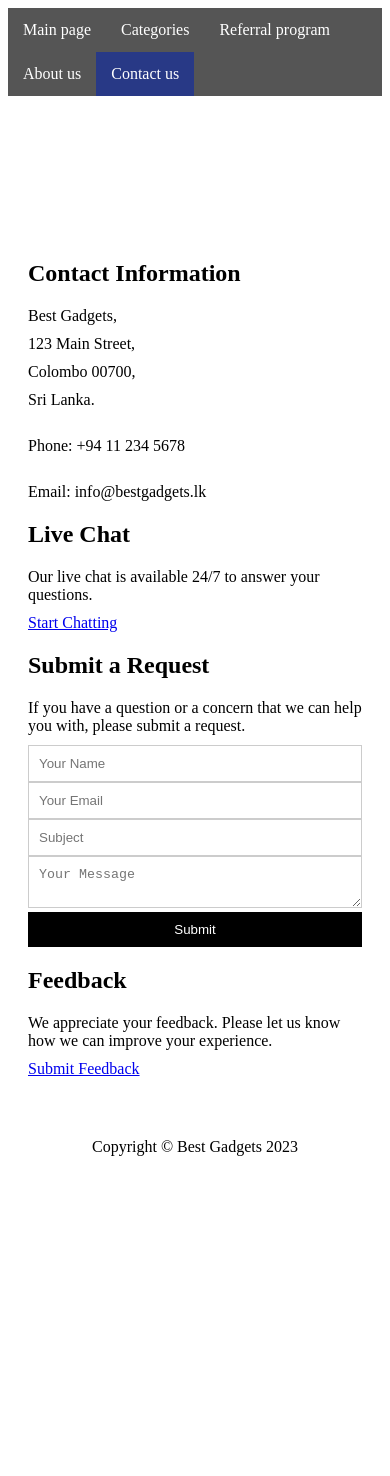
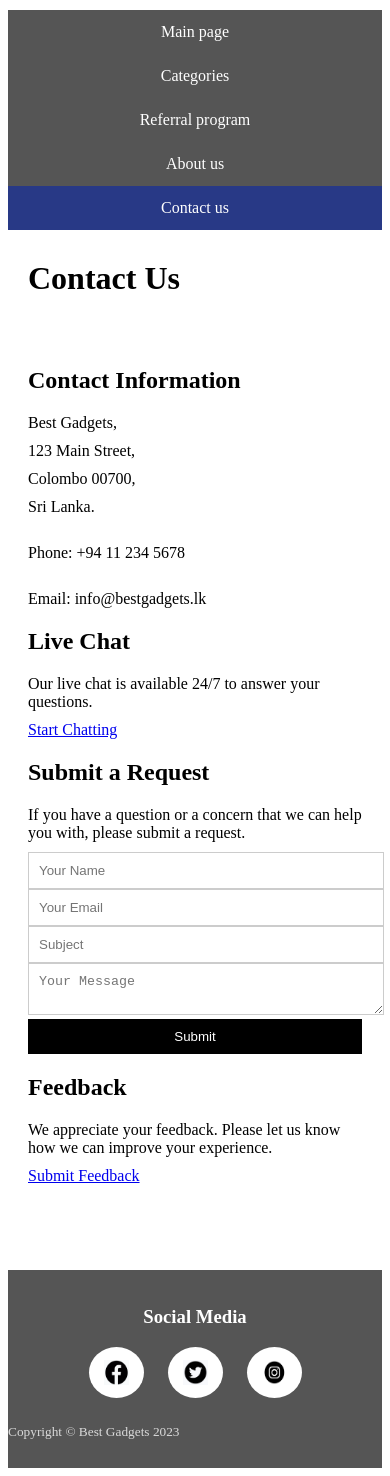
Before and after one commit to DilshaPrathibha/Online-Shopping-Store---Best-Gadgets, a plain HTML site: page Contact us.html in a window 390 px wide. Before the commit the page ends 1194 px from the top, so only its background shows below. Drawn offline with Linux system fonts and the light colour scheme.

Commit message:
Improved responsiveness

```diff
--- a/Contact us.html
+++ b/Contact us.html
@@ -5,16 +5,13 @@
   <meta name="viewport" content="width=device-width, initial-scale=1.0">
   <title>Contact Us</title>
 
+  <link rel="stylesheet" type="text/css" href="style.css">
+
   <STyle>
-    * {
-  box-sizing: border-box;
-}
-
-
 
     header {
       background-color: #ffffff;
-  color: #fff;
+      color: #000000;
       padding: 20px;
     }
 
@@ -61,44 +58,8 @@ input[type="submit"] {
       cursor: pointer;
     }
 
-footer {
-  text-align: center;
-  padding: 20px;
-}
+  </STyle>
 
-
-
-.nav-bar {
-        list-style-type: none;
-        margin: 0;
-        padding: 0;
-        overflow: hidden;
-        background-color: rgb(85, 85, 85);
-    }
-
-    .nav-li {
-        float: left;
-    }
-
-    li a {
-        display: block;
-        color:white;
-        text-align: center;
-        padding: 13px 15px;
-        text-decoration: none;
-    }
-
-    li a:hover:not(.active){
-        background-color: black;
-    }
-
-    .active {
-        background-color: rgb(40, 57, 134);
-    }
-
-
-
-  </STyle>
 </head>
 <body>
 
@@ -114,7 +75,7 @@ footer {
 
 
   <header>
-    <h1>Best Gadgets Contact Us</h1>
+    <h1>Contact Us</h1>
   </header>
   <main>
     <section>
@@ -150,8 +111,26 @@ footer {
       <a href="https://bestgadgets.lk/contact-us/feedback">Submit Feedback</a>
     </section>
   </main>
+
   <footer>
-    <p>Copyright &copy; Best Gadgets 2023</p>
+    <div class="social-media">
+      <br>
+      <h3 class="section-title">Social Media</h3>
+      <ul class="social-media-list">
+        <li class="social-media-item">
+          <a href="https://www.facebook.com" target="_blank"><img src="facebook-icon.png" alt="Facebook Icon"></a>
+        </li>
+        <li class="social-media-item">
+          <a href="https://www.twitter.com"target="_blank"><img src="twitter-icon.png" alt="Twitter Icon"></a>
+        </li>
+        <li class="social-media-item">
+          <a href="https://www.instagram.com" target="_blank"><img src="instagram-icon.png" alt="Instagram Icon"></a>
+        </li>
+      </ul>
+      <p id="copyr"> <small> Copyright &copy; Best Gadgets 2023</small></p>
+      <br>
+    </div>
   </footer>
+
 </body>
 </html>
--- a/Main page.css
+++ b/Main page.css
@@ -36,7 +36,6 @@
       float: left;
       margin: 0 1%;
       padding: 10px;
-        border: solid 1px #000000;
       box-sizing: border-box;
     }
 
@@ -63,31 +62,3 @@
     button:hover {
   background-color: black;
 }
-
-    .nav-bar {
-          list-style-type: none;
-          margin: 0;
-          padding: 0;
-          overflow: hidden;
-          background-color: rgb(85, 85, 85);
-      }
-
-      .nav-li {
-          float: left;
-      }
-
-      li a {
-          display: block;
-          color:white;
-          text-align: center;
-          padding: 13px 15px;
-          text-decoration: none;
-      }
-
-      li a:hover:not(.active){
-          background-color: black;
-      }
-
-      .active {
-          background-color: rgb(40, 57, 134);
-      }
--- /dev/null
+++ b/Style.css
@@ -0,0 +1,91 @@
+.nav-bar {
+    list-style-type: none;
+    margin: 0px;
+    padding: 0px;
+    overflow: hidden;
+    background-color: rgb(85, 85, 85);
+}
+
+.nav-li {
+    float: left;
+}
+
+li a {
+    display: block;
+    color:white;
+    text-align: center;
+    padding: 13px 15px;
+    text-decoration: none;
+}
+
+li a:hover:not(.active){
+    background-color: black;
+}
+
+.active {
+    background-color: rgb(40, 57, 134);
+}
+
+@media screen and (max-width: 600px) {
+    .nav-bar {
+        width: 100%;
+        margin: 10px auto;
+        float: none;
+        flex-direction: column;
+        align-items: center;
+    }
+
+        .nav-bar .nav-li {
+            width: 100%;
+            margin: auto;
+            float: none;
+            flex-direction: column;
+            align-items: center;
+        }
+}
+
+
+
+.section-title{
+    color: #fff;
+      }
+
+      .social-media {
+      text-align: center;
+      margin-top: 45px;
+      margin-bottom: 1px;
+      background-color: rgb(85, 85, 85);
+      }
+
+    .social-media-list {
+      list-style-type: none;
+      margin: 0;
+      padding: 0;
+    }
+
+    .social-media-item {
+      display: inline-block;
+      margin: 0 10px;
+      margin-bottom: 20px;
+    }
+
+    .social-media-item a {
+      display: block;
+      width: 25px;
+      height: 25px;
+      border-radius: 50%;
+      background-color: #fff;
+      color: #000;
+      text-decoration: none;
+    }
+
+    .social-media-item a img {
+      display: block;
+      width: 100%;
+      height: 100%;
+    }
+
+    #copyr{
+        text-align: left;
+        color: #ffffffc7;
+    }
```
Also changed, not shown: Main page.html (+67 -32 lines), Referral program.html (+23 -2 lines), categories.html (+23 -0 lines). Lines whose indentation alone changed are shown as unchanged.
